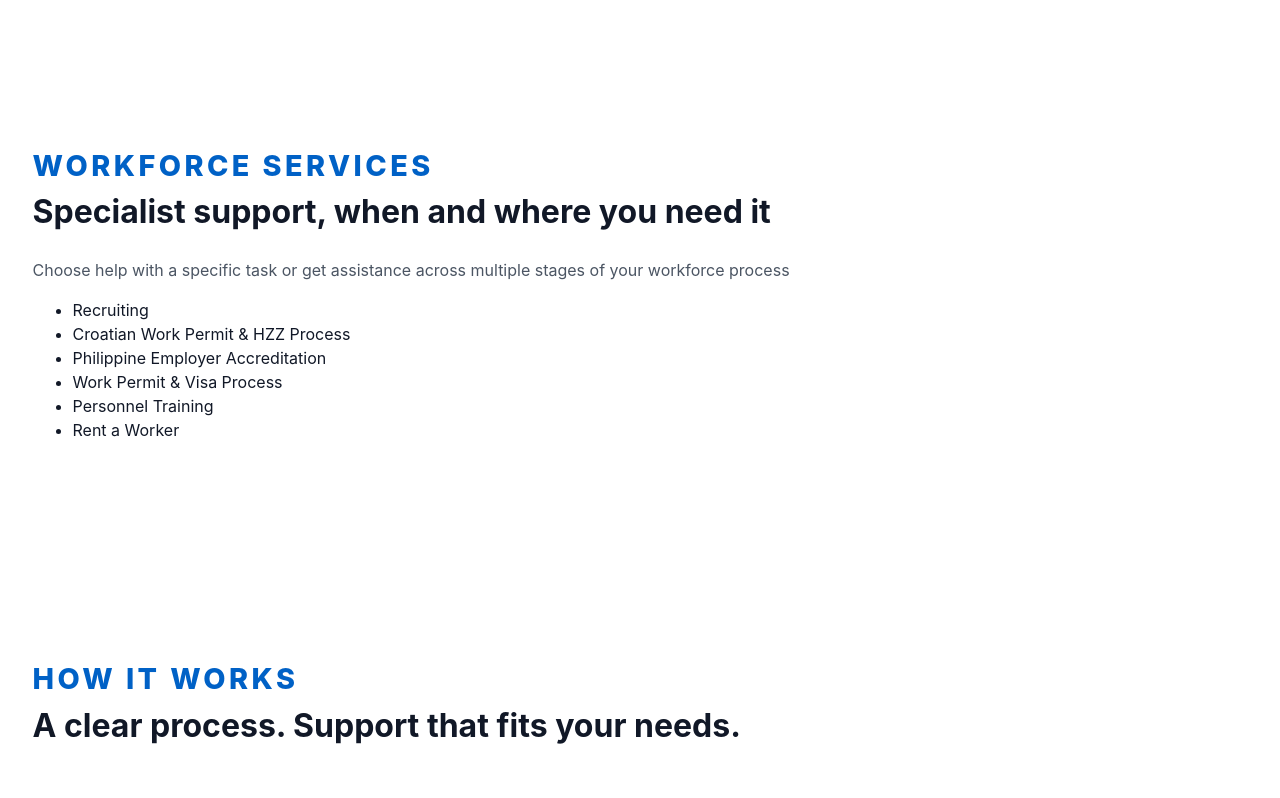
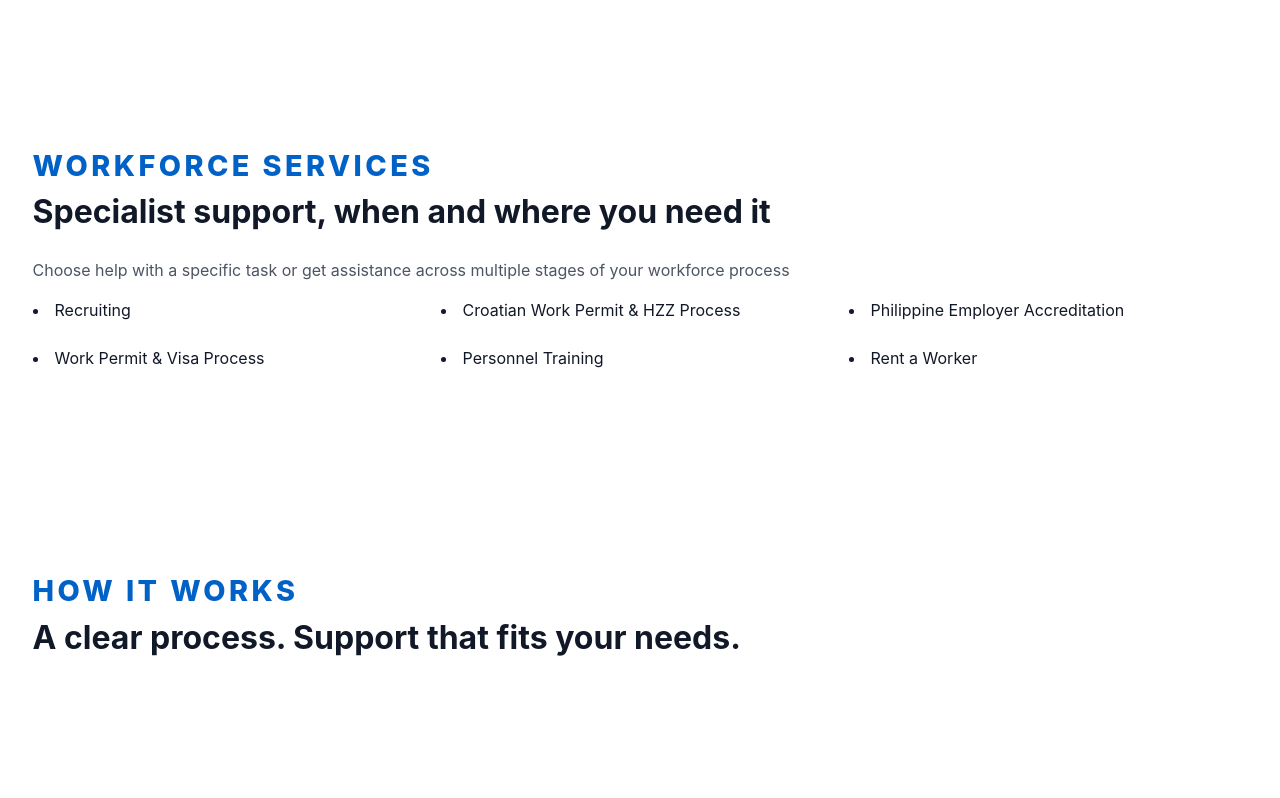
Before and after one commit to roberth6060/nerrea-website, a React (Vite) app: page /workforce in a window 1280 px wide. Shown: the part 695-1493 px from the top of the page. Built offline with nearby package versions, Linux system fonts and the light colour scheme.

Commit message:
removed duplicate service card component

```diff
--- a/src/pages/Workforce/Workforce.tsx
+++ b/src/pages/Workforce/Workforce.tsx
@@ -5,6 +5,7 @@ import {
   PageContainer,
   Section,
   SectionEyebrow,
+  ServiceGrid,
 } from "../../components/Layout/Layout.style";
 import {
   ControlSection,
@@ -94,7 +95,7 @@ const Workforce = () => {
         />
       </Section>
 
-      <Section>
+      <Section id="workforce-services">
         <ServiceHeader>
           <SectionEyebrow>Workforce Services</SectionEyebrow>
           <h2>Specialist support, when and where you need it</h2>
@@ -103,11 +104,11 @@ const Workforce = () => {
             stages of your workforce process
           </p>
         </ServiceHeader>
-        <ul>
+        <ServiceGrid>
           {workforceServices.map((service) => (
             <li key={service.name}>{service.name}</li>
           ))}
-        </ul>
+        </ServiceGrid>
       </Section>
 
       <ProcessBand>
```
Also changed, not shown: src/components/SericeCard/ServiceCard.type.ts (deleted, +0 -19 lines), src/components/SericeCard/ServiceCard.style.ts (deleted), src/components/SericeCard/ServiceCard.tsx (deleted).
